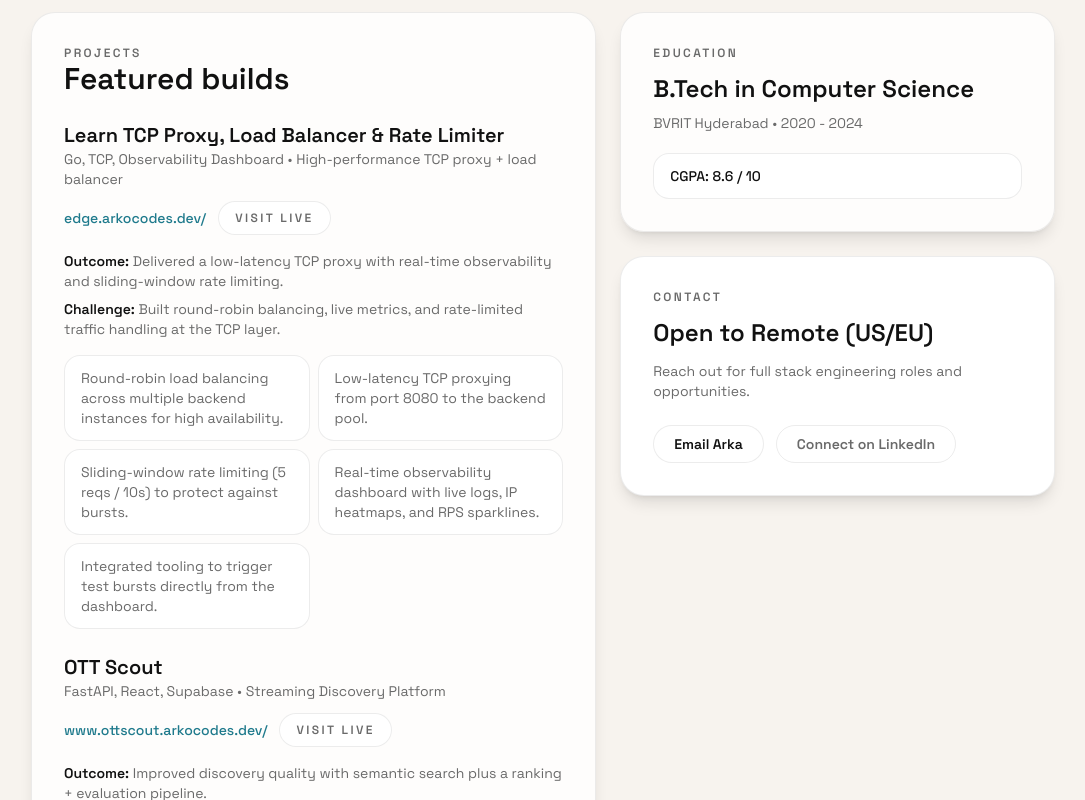
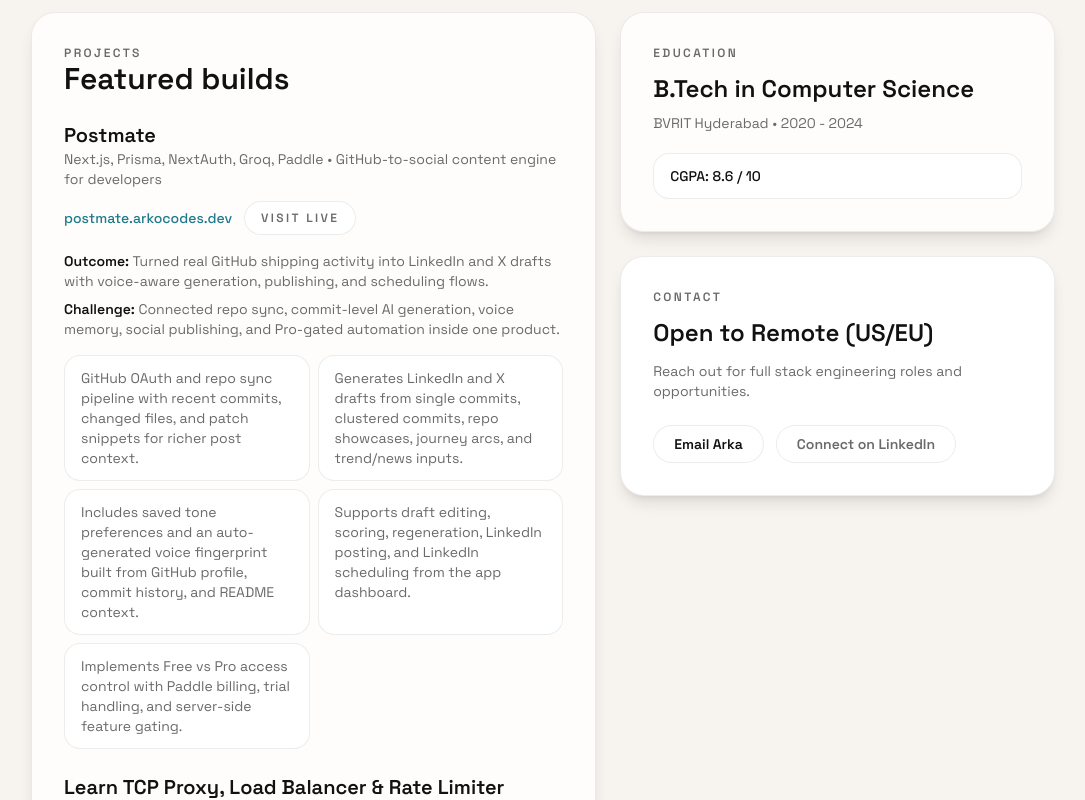
Before and after one commit to ArkaPrabhaChowdhury/portfolio, a Next.js app: page / in a window 1280 px wide. Shown: the part 2580-3380 px from the top of the page, without its empty margins (97-1182 px from the left). Built offline with nearby package versions, Linux system fonts and the light colour scheme.

Commit message:
Add Postmate to featured projects

```diff
--- a/src/app/content.ts
+++ b/src/app/content.ts
@@ -75,6 +75,23 @@ export const experience = [
 
 export const projects = [
   {
+    name: "Postmate",
+    stack: "Next.js, Prisma, NextAuth, Groq, Paddle",
+    link: "https://postmate.arkocodes.dev",
+    blurb: "GitHub-to-social content engine for developers",
+    outcome:
+      "Turned real GitHub shipping activity into LinkedIn and X drafts with voice-aware generation, publishing, and scheduling flows.",
+    challenge:
+      "Connected repo sync, commit-level AI generation, voice memory, social publishing, and Pro-gated automation inside one product.",
+    bullets: [
+      "GitHub OAuth and repo sync pipeline with recent commits, changed files, and patch snippets for richer post context.",
+      "Generates LinkedIn and X drafts from single commits, clustered commits, repo showcases, journey arcs, and trend/news inputs.",
+      "Includes saved tone preferences and an auto-generated voice fingerprint built from GitHub profile, commit history, and README context.",
+      "Supports draft editing, scoring, regeneration, LinkedIn posting, and LinkedIn scheduling from the app dashboard.",
+      "Implements Free vs Pro access control with Paddle billing, trial handling, and server-side feature gating.",
+    ],
+  },
+  {
     name: "Learn TCP Proxy, Load Balancer & Rate Limiter",
     stack: "Go, TCP, Observability Dashboard",
     link: "https://edge.arkocodes.dev/",
```
